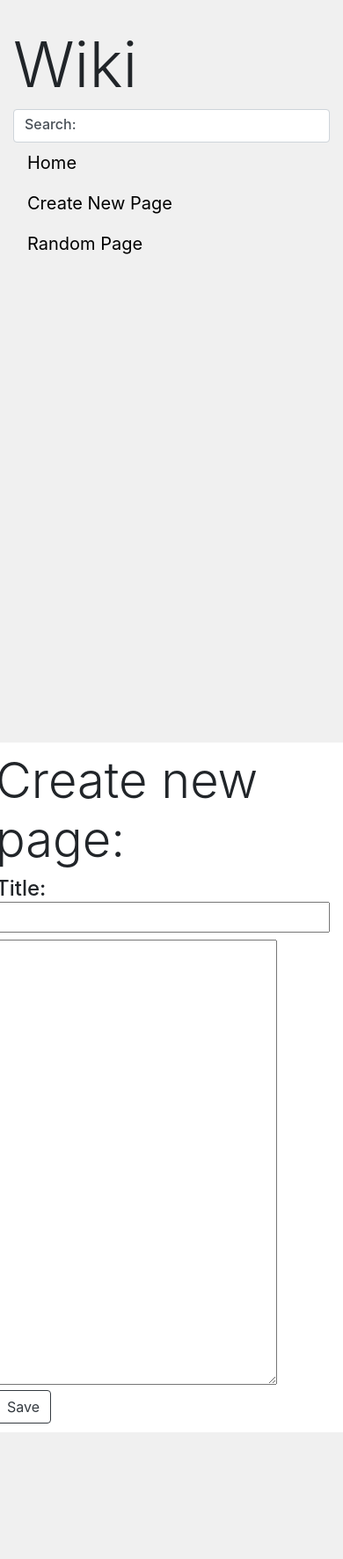
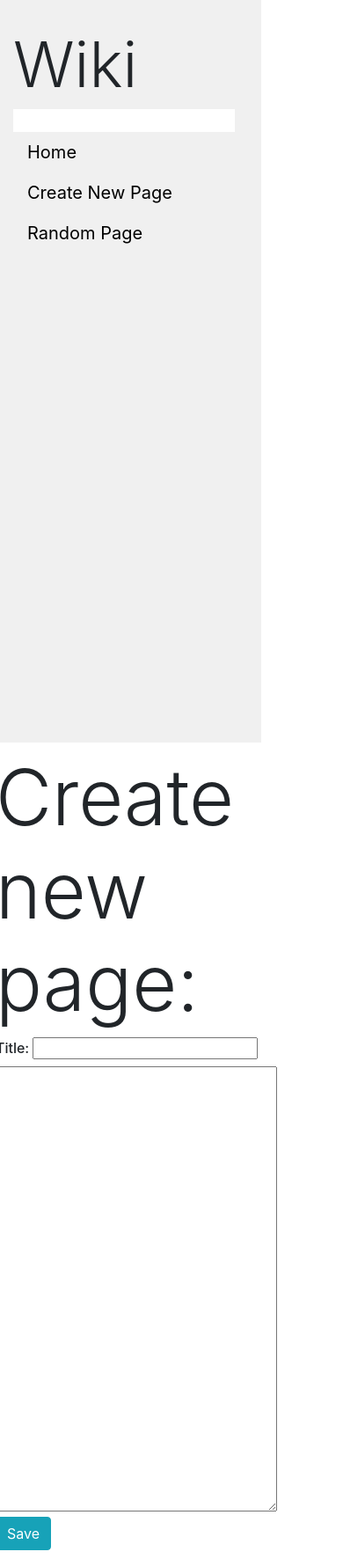
Before and after one commit to LeoZorzoli/Wiki, a Django app: page /create in a window 390 px wide. Shown: the whole page at 88% size. Before the commit the page ends 1628 px from the top, so only its background shows below. Run offline with Django 3.2, Linux system fonts and the light colour scheme; some libraries are stand-ins or nearby versions.

Commit message:
Add files via upload

```diff
--- a/encyclopedia/templates/encyclopedia/create.html
+++ b/encyclopedia/templates/encyclopedia/create.html
@@ -7,10 +7,10 @@
 {% block body %}
     <form method="post" action="{% url 'create' %}">
         {% csrf_token %}
-        <h4 class="display-4">Create new page:</h4>
-        <h6 style="font-size: 24px;">Title: {{post.title}}</h6>
+        <h4 class="display-2">Create new page:</h4>
+        <h6 class="post-title">Title: {{post.title}}</h6>
             {{post.textarea}}
         <br>
-        <input class="btn btn-outline-dark" type="submit" value="Save"/>
+        <input class="save btn btn-info" type="submit" value="Save"/>
     </form>
 {% endblock %}
--- a/encyclopedia/templates/encyclopedia/edit.html
+++ b/encyclopedia/templates/encyclopedia/edit.html
@@ -10,6 +10,6 @@
         <h2 class="display-4">Edit:</h2>
             {{edit}}
         <br>
-        <input class="btn btn-outline-dark" type="submit" value="Save"/>
+        <input class="save btn btn-info" type="submit" value="Save"/>
     </form>
 {% endblock %}
--- a/encyclopedia/templates/encyclopedia/entry.html
+++ b/encyclopedia/templates/encyclopedia/entry.html
@@ -5,9 +5,9 @@
 {% endblock %}
 
 {% block body %}
-<div style="border: 1px solid black; padding: 20px; margin-right: 16px;">
+<div class="entry">
     {{ page|safe }}
-    <a href=/edit/{{title}}>Edit Page</a>
+    <a class="edit" href=/edit/{{title}}>Edit Page</a>
 </div>
 
 {% endblock %}
--- a/encyclopedia/templates/encyclopedia/error.html
+++ b/encyclopedia/templates/encyclopedia/error.html
@@ -5,5 +5,5 @@
 {% endblock %}
 
 {% block body %}
-<h1 class="display-2" style="padding: 30px;">{{message}}</h1>
+<h1 class="display-2 error">{{message}}</h1>
 {% endblock %}
--- a/encyclopedia/templates/encyclopedia/index.html
+++ b/encyclopedia/templates/encyclopedia/index.html
@@ -6,10 +6,9 @@
 
 {% block body %}
     <h1 class="display-4">All Pages</h1>
-    <hr>
     <ul>
         {% for entry in entries %}
-            <li><a href=/wiki/{{entry}}>{{ entry }}</a></li>
+            <li class="entry-link"><a href=/wiki/{{entry}}>{{ entry }}</a></li>
         {% endfor %}
     </ul>
 
--- a/encyclopedia/templates/encyclopedia/layout.html
+++ b/encyclopedia/templates/encyclopedia/layout.html
@@ -5,19 +5,19 @@
 <html lang="en">
     <head>
         <title>{% block title %}{% endblock %}</title>
-        <link rel="stylesheet" href="https://stackpath.bootstrapcdn.com/bootstrap/4.4.1/css/bootstrap.min.css" integrity="sha384-Vkoo8x4CGsO3+Hhxv8T/Q5PaXtkKtu6ug5TOeNV6gBiFeWPGFN9MuhOf23Q9Ifjh" crossorigin="anonymous">
+        <link rel="stylesheet" href="https://stackpath.bootstrapcdn.com/bootstrap/4.5.0/css/bootstrap.min.css" integrity="sha384-9aIt2nRpC12Uk9gS9baDl411NQApFmC26EwAOH8WgZl5MYYxFfc+NcPb1dKGj7Sk" crossorigin="anonymous">
         <link href="{% static 'encyclopedia/styles.css' %}" rel="stylesheet">
     </head>
     <body>
         <div class="row">
-            <div class="sidebar col-lg-2 col-md-3">
+            <div class="sidebar">
                 <h2 class="display-3">Wiki</h2>
-                <form class="form-control" method="post" action="{% url 'index' %}">
+                <form method="post" action="{% url 'index' %}">
                 {% csrf_token %}
-                    <h6>Search: {{form.item}}</h6>
+                    {{form.item}}
                 </form>
                 <div>
-                    <a class="nav-link" href="{% url 'index' %}">Home</a>
+                    <a class="top nav-link" href="{% url 'index' %}">Home</a>
                 </div>
                 <div>
                     <a class="nav-link" href="{% url 'create' %}">Create New Page</a>
@@ -28,7 +28,7 @@
                 {% block nav %}
                 {% endblock %}
             </div>
-            <div class="main col-lg-10 col-md-9">
+            <div class="main">
                 {% block body %}
                 {% endblock %}
             </div>
```
Also changed, not shown: encyclopedia/templates/encyclopedia/search.html (+3 -4 lines).
